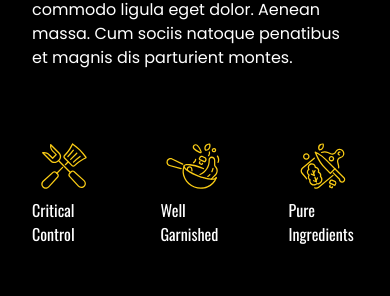
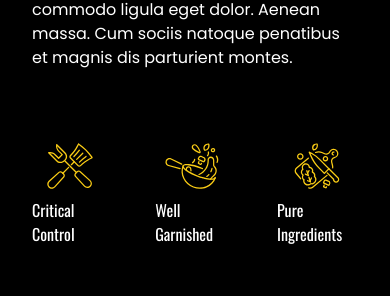
Before and after one commit to SohaibZahiid/burgry, a React (Vite) app: page / in a window 390 px wide. Shown: the part 1134-1430 px from the top of the page. Built offline with nearby package versions, Linux system fonts and the light colour scheme.

Commit message:
fixed responsive layout

```diff
--- a/src/components/Hero.jsx
+++ b/src/components/Hero.jsx
@@ -22,7 +22,7 @@ function Hero() {
           commodo ligula eget dolor. Aenean massa. Cum sociis natoque penatibus
           et magnis dis parturient montes.
         </p>
-        <div className="flex gap-16 sm:gap-24 mt-16">
+        <div className="flex gap-12 sm:gap-24 mt-16">
           <div className="flex flex-col justify-center items-center">
             <svg
               className="fill-yellow-400 w-16 h-16"
```
